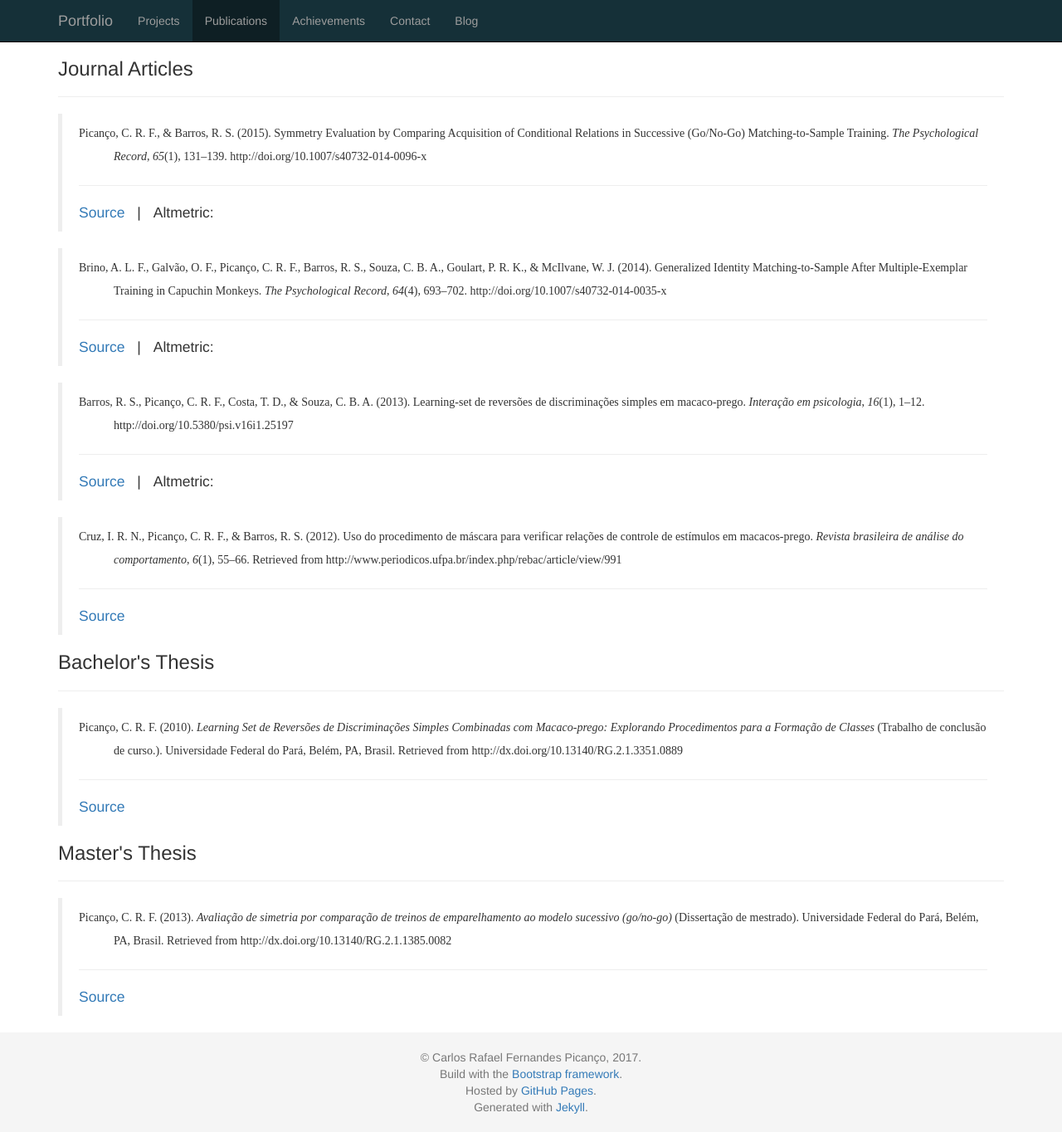
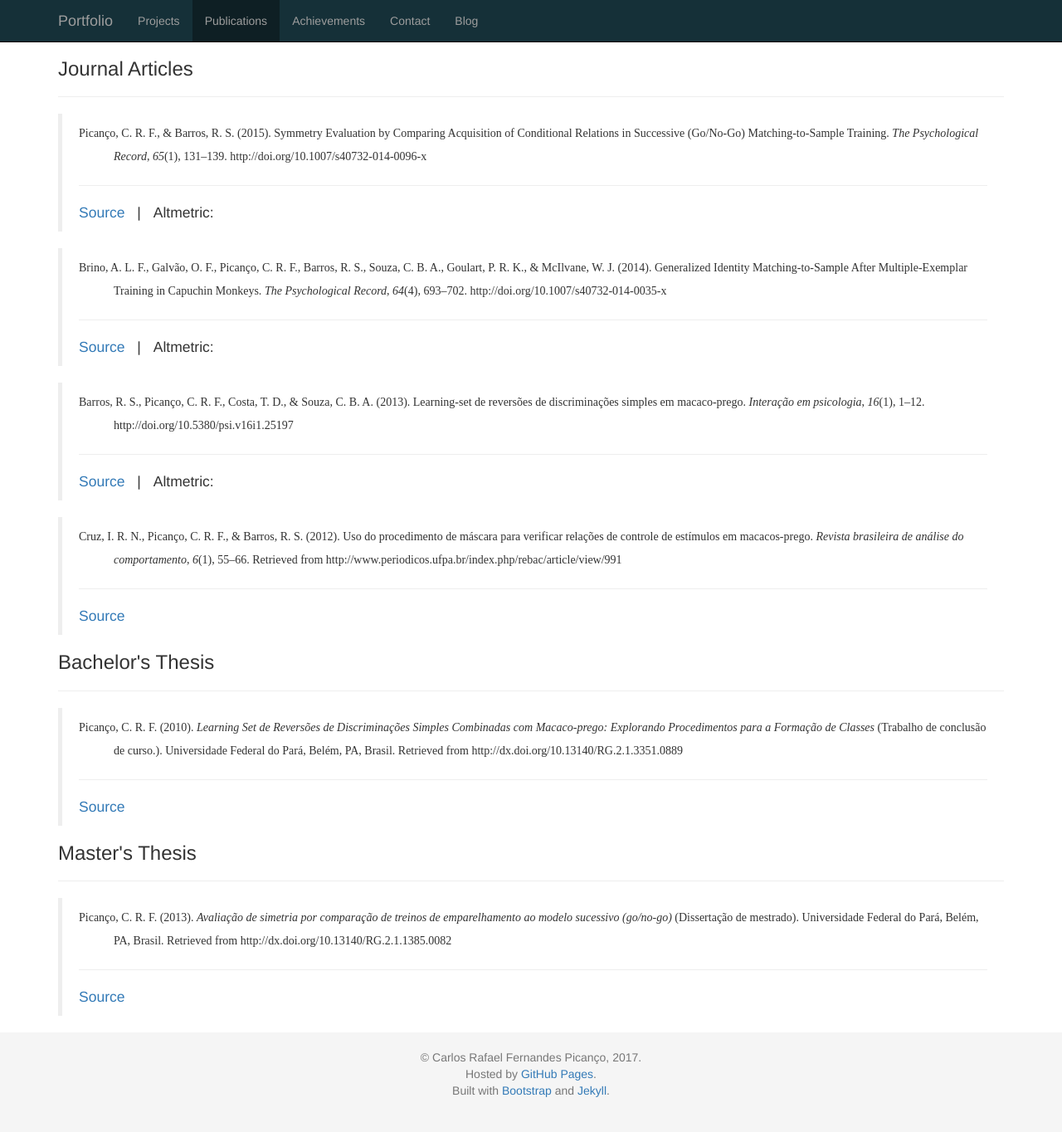
Before and after one commit to cpicanco/portfolio, a Jekyll site: the page built from en/publications.md, in a window 1280 px wide and 1364 px high. Shown: the whole window at 83% size. Built offline with Jekyll 4.4.1, drawn with Linux system fonts in a browser that asks for light colours; nearby versions of some CDN libraries; comment, search, counter and statistics services are not loaded.

Commit message:
Update footer.html

```diff
--- a/_includes/footer.html
+++ b/_includes/footer.html
@@ -2,19 +2,15 @@
     <footer class="footer">
       <div class="container">
         <p class="text-muted text-center">
-
         {% if page.language == 'en' %}
           &copy; Carlos Rafael Fernandes Picanço, {{ site.year }}.<br>
-          Build with the <a href="http://getbootstrap.com/">Bootstrap framework</a>.<br>
-          Hosted by <a href="http://pages.github.com/">GitHub Pages</a>.<br>
-          Generated with <a href="http://jekyllrb.com/">Jekyll</a>.
+          Hosted by <a href="https://github.com/cpicanco/portfolio/">GitHub Pages</a>.<br>
+          Built with <a href="https://getbootstrap.com/">Bootstrap</a> and <a href="https://jekyllrb.com/">Jekyll</a>.<br>
         {% elsif page.language == 'pt-BR' %}
           &copy; Carlos Rafael Fernandes Picanço, {{ site.year }}.<br>
-          Feito com o framework <a href="http://getbootstrap.com/">Bootstrap</a>.<br>
-          Hospedado no <a href="http://pages.github.com/">GitHub Pages</a>.<br>
-          Gerado com o <a href="http://jekyllrb.com/">Jekyll</a>.
+          Hospedado pelo <a href="https://github.com/cpicanco/portfolio/">GitHub Pages</a>.<br>
+          Construido com o <a href="https://getbootstrap.com/">Bootstrap</a> e o <a href="https://jekyllrb.com/">Jekyll</a>.<br>
         {% endif %}
-
         </p>
       </div>
     </footer>
```
